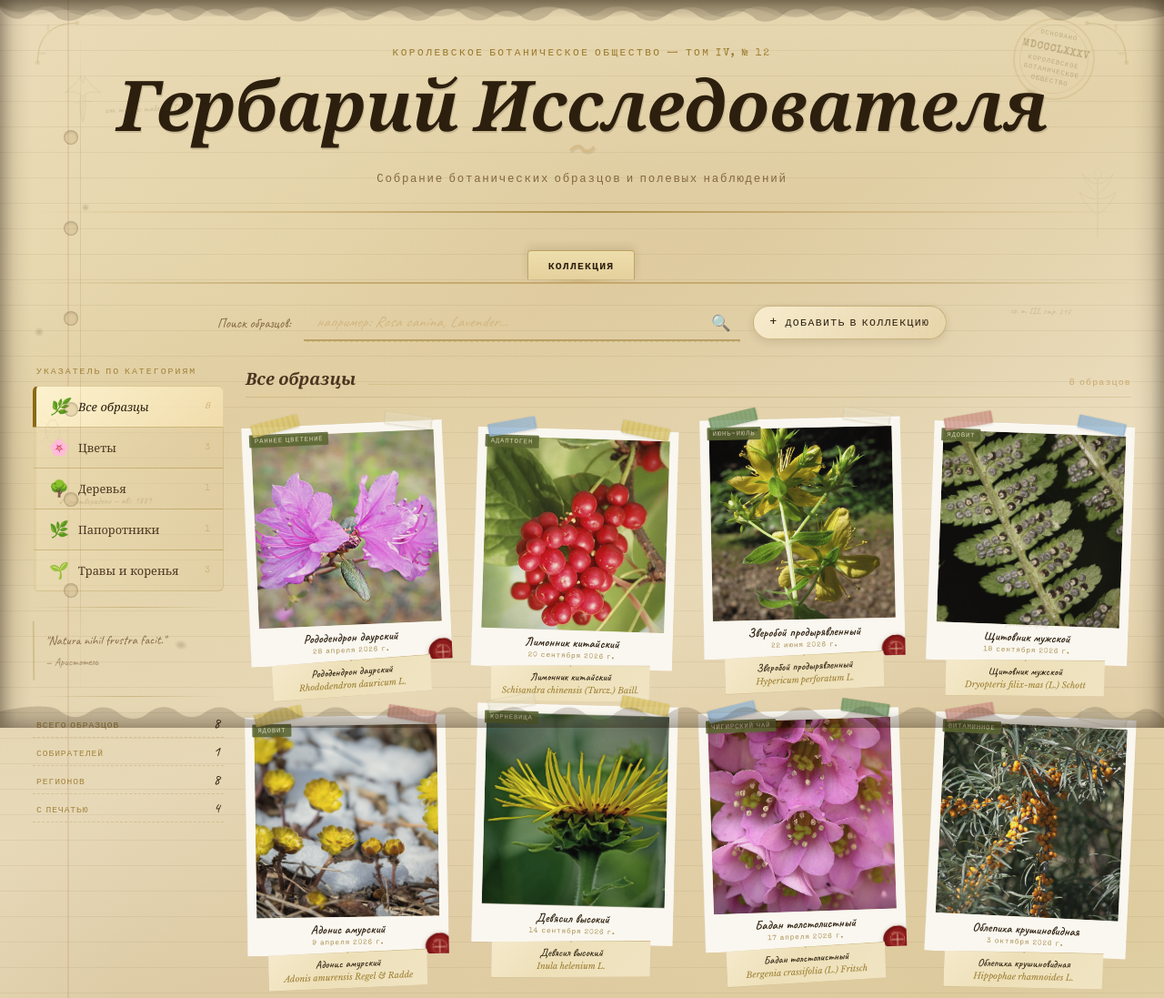
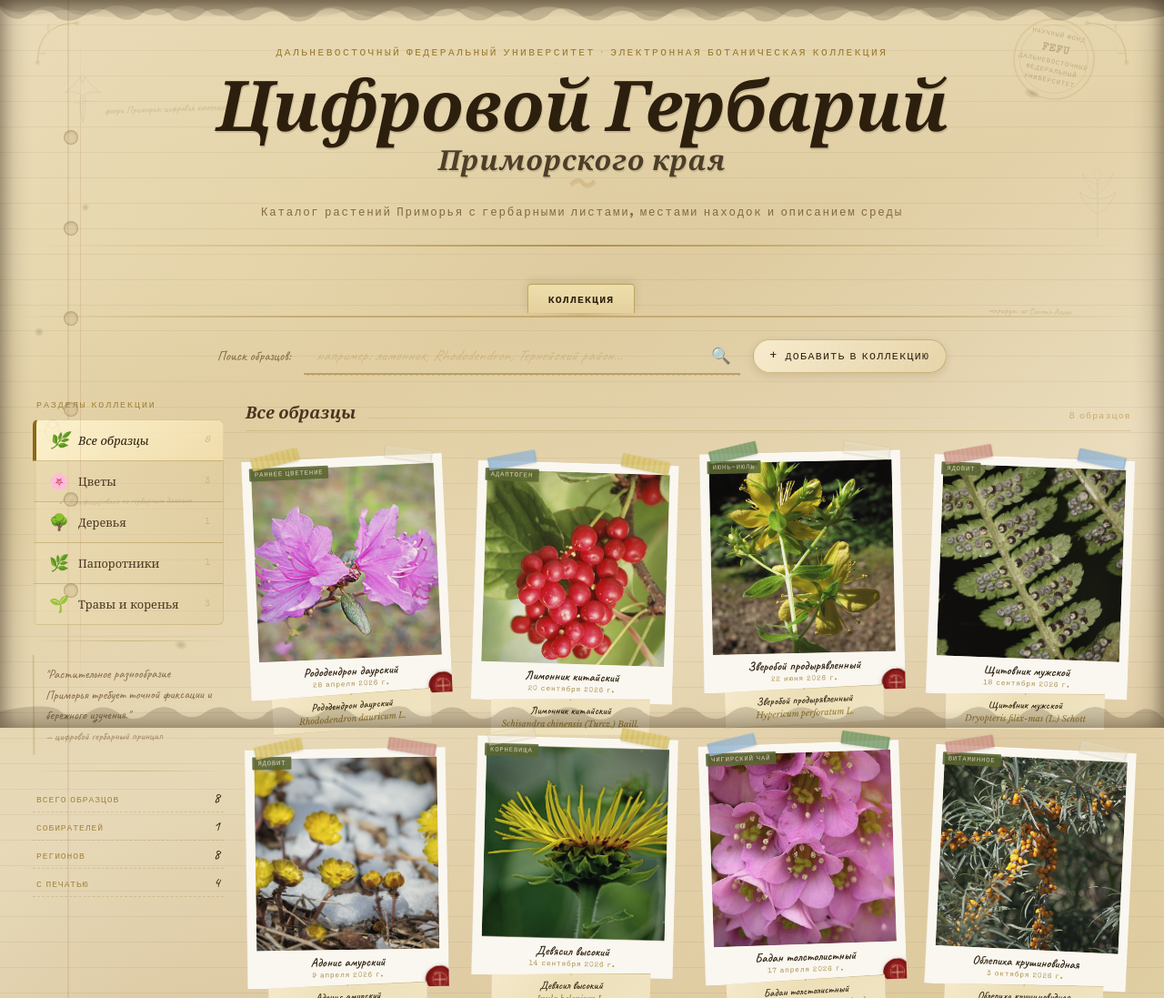
Before and after one commit to AYUREVA/Digital_Herbarium, a plain HTML site: page index.html in a window 1280 px wide. Shown: the top 1097 px of the page at 91% size. Drawn offline with nearby package versions, Linux system fonts and the light colour scheme; a web font is replaced by a local one.

Commit message:
Release v1.1

```diff
--- a/index.html
+++ b/index.html
@@ -3,7 +3,7 @@
   <head>
     <meta charset="UTF-8" />
     <meta name="viewport" content="width=device-width, initial-scale=1.0" />
-    <title>Гербарий Исследователя — Ботанический Полевой Журнал</title>
+    <title>Цифровой Гербарий Приморского края — Коллекция ДВФУ</title>
     <link rel="preconnect" href="https://fonts.googleapis.com" />
     <link rel="preconnect" href="https://fonts.gstatic.com" crossorigin />
     <link href="https://fonts.googleapis.com/css2?family=Special+Elite&family=Caveat:wght@400;500;600;700&family=Playfair+Display:ital,wght@0,400;0,600;0,700;1,400;1,600&family=Libre+Baskerville:ital,wght@0,400;0,700;1,400&family=IM+Fell+English:ital@0;1&family=Architects+Daughter&display=swap" rel="stylesheet" />
--- a/script.js
+++ b/script.js
@@ -229,10 +229,10 @@ function backgroundDecorationsMarkup() {
       <svg class="bg-sketch" style="top: 22%; right: 3%; width: 70px; height: 90px; opacity: 0.065;" viewBox="0 0 70 90" fill="none" xmlns="http://www.w3.org/2000/svg"><path d="M35 85 L35 20" stroke="#3c2a10" stroke-width="0.8"></path><path d="M35 60 Q20 50 15 35 Q28 45 35 42 Q42 45 55 35 Q50 50 35 60Z" stroke="#3c2a10" stroke-width="0.7" fill="rgba(60,42,16,0.04)"></path><path d="M35 38 Q22 28 18 15 Q30 28 35 26 Q40 28 52 15 Q48 28 35 38Z" stroke="#3c2a10" stroke-width="0.6" fill="rgba(60,42,16,0.03)"></path><ellipse cx="35" cy="16" rx="4" ry="6" stroke="#3c2a10" stroke-width="0.5"></ellipse></svg>
       <svg class="bg-sketch" style="top: 55%; left: 2%; width: 65px; height: 65px; opacity: 0.06;" viewBox="0 0 65 65" fill="none" xmlns="http://www.w3.org/2000/svg"><ellipse cx="32" cy="34" rx="8" ry="12" stroke="#3c2a10" stroke-width="0.7" fill="rgba(60,42,16,0.03)"></ellipse><ellipse cx="32" cy="26" rx="5" ry="5" stroke="#3c2a10" stroke-width="0.6" fill="rgba(60,42,16,0.03)"></ellipse><line x1="30" y1="30" x2="18" y2="22" stroke="#3c2a10" stroke-width="0.5"></line><line x1="30" y1="34" x2="16" y2="34" stroke="#3c2a10" stroke-width="0.5"></line><line x1="30" y1="38" x2="18" y2="46" stroke="#3c2a10" stroke-width="0.5"></line><line x1="34" y1="30" x2="46" y2="22" stroke="#3c2a10" stroke-width="0.5"></line><line x1="34" y1="34" x2="48" y2="34" stroke="#3c2a10" stroke-width="0.5"></line><line x1="34" y1="38" x2="46" y2="46" stroke="#3c2a10" stroke-width="0.5"></line><line x1="30" y1="22" x2="22" y2="14" stroke="#3c2a10" stroke-width="0.4"></line><line x1="34" y1="22" x2="42" y2="14" stroke="#3c2a10" stroke-width="0.4"></line><circle cx="22" cy="14" r="1" fill="#3c2a10" opacity="0.3"></circle><circle cx="42" cy="14" r="1" fill="#3c2a10" opacity="0.3"></circle></svg>
       <svg class="bg-sketch" style="top: 75%; right: 4%; width: 90px; height: 70px; opacity: 0.055;" viewBox="0 0 90 70" fill="none" xmlns="http://www.w3.org/2000/svg"><path d="M10 60 Q25 45 40 40 Q55 35 70 25 Q75 20 80 12" stroke="#3c2a10" stroke-width="0.9" fill="none"></path><path d="M40 40 Q32 30 28 20" stroke="#3c2a10" stroke-width="0.6" fill="none"></path><path d="M55 35 Q60 28 58 18" stroke="#3c2a10" stroke-width="0.6" fill="none"></path><circle cx="28" cy="20" r="3.5" stroke="#3c2a10" stroke-width="0.5" fill="rgba(60,42,16,0.06)"></circle><circle cx="25" cy="15" r="3.5" stroke="#3c2a10" stroke-width="0.5" fill="rgba(60,42,16,0.06)"></circle><circle cx="32" cy="14" r="3.5" stroke="#3c2a10" stroke-width="0.5" fill="rgba(60,42,16,0.06)"></circle><circle cx="58" cy="18" r="3" stroke="#3c2a10" stroke-width="0.5" fill="rgba(60,42,16,0.06)"></circle><circle cx="55" cy="13" r="3" stroke="#3c2a10" stroke-width="0.5" fill="rgba(60,42,16,0.06)"></circle></svg>
-      <div class="page-annotation" style="top: 14%; left: 9%; transform: rotate(-2deg); font-size: 0.68rem;">см. также: табл. XLIV</div>
-      <div class="page-annotation" style="top: 42%; right: 8%; transform: rotate(1.5deg); font-size: 0.60rem;">ср. т. III, стр. 217</div>
-      <div class="page-annotation" style="top: 68%; left: 5%; transform: rotate(-1deg); font-size: 0.65rem;">✓ подтверждено — авг. 1889</div>
-      <div class="page-annotation" style="top: 85%; right: 10%; transform: rotate(2deg); font-size: 0.58rem;">? уточнить среду</div>
+      <div class="page-annotation" style="top: 14%; left: 9%; transform: rotate(-2deg); font-size: 0.68rem;">флора Приморья: цифровая коллекция</div>
+      <div class="page-annotation" style="top: 42%; right: 8%; transform: rotate(1.5deg); font-size: 0.60rem;">маршрут: юг Сихотэ-Алиня</div>
+      <div class="page-annotation" style="top: 68%; left: 5%; transform: rotate(-1deg); font-size: 0.65rem;">✓ верифицировано по гербарным данным</div>
+      <div class="page-annotation" style="top: 85%; right: 10%; transform: rotate(2deg); font-size: 0.58rem;">экосистема: лес, луг, побережье</div>
     </div>
   `;
 }
@@ -445,15 +445,18 @@ function renderShell() {
         <div class="corner-deco corner-deco-tl" aria-hidden="true">${cornerDecoMarkup()}</div>
         <div class="corner-deco corner-deco-tr" aria-hidden="true">${cornerDecoMarkup()}</div>
         <div class="header-stamp" aria-hidden="true">
-          <span>Основано</span>
-          <span style="font-size: 0.7rem; font-weight: bold; display: block; margin-top: 2px;">MDCCCLXXXV</span>
-          <span>Королевское</span>
-          <span>Ботаническое</span>
-          <span>Общество</span>
+          <span>Научный фонд</span>
+          <span style="font-size: 0.7rem; font-weight: bold; display: block; margin-top: 2px;">FEFU</span>
+          <span>Дальневосточный</span>
+          <span>Федеральный</span>
+          <span>Университет</span>
         </div>
-        <p class="header-eyebrow">Королевское ботаническое общество — Том IV, № 12</p>
-        <h1 class="header-title">Гербарий Исследователя</h1>
-        <p class="header-subtitle">Собрание ботанических образцов и полевых наблюдений</p>
+        <p class="header-eyebrow">Дальневосточный федеральный университет · Электронная ботаническая коллекция</p>
+        <h1 class="header-title">
+          <span class="header-title-main">Цифровой Гербарий</span>
+          <span class="header-title-sub">Приморского края</span>
+        </h1>
+        <p class="header-subtitle">Каталог растений Приморья с гербарными листами, местами находок и описанием среды</p>
       </header>
 
       <nav class="herb-nav-wrapper" aria-label="Главная навигация" id="navTabs"></nav>
@@ -466,7 +469,7 @@ function renderShell() {
             class="search-input"
             id="searchInput"
             type="text"
-            placeholder="например: Rosa canina, Lavender…"
+            placeholder="например: лимонник, Rhododendron, Тернейский район…"
             aria-label="Поиск по образцам растений"
           />
           <span class="search-icon" aria-hidden="true">🔍</span>
@@ -476,12 +479,12 @@ function renderShell() {
 
       <div class="herb-main-layout">
         <aside class="herb-sidebar" aria-label="Фильтр по категориям">
-          <p class="sidebar-heading">Указатель по категориям</p>
+          <p class="sidebar-heading">Разделы коллекции</p>
           <div id="categoryTabs"></div>
           <div class="sidebar-divider" aria-hidden="true"></div>
           <p class="sidebar-note">
-            "Natura nihil frustra facit."<br />
-            <span style="font-size: 0.76rem; opacity: 0.7;">— Аристотель</span>
+            "Растительное разнообразие Приморья требует точной фиксации и бережного изучения."<br />
+            <span style="font-size: 0.76rem; opacity: 0.7;">— цифровой гербарный принцип</span>
           </p>
           <div class="sidebar-divider" aria-hidden="true"></div>
           <div class="sidebar-stat">
@@ -514,8 +517,8 @@ function renderShell() {
 
       <footer class="herb-footer">
         <div class="footer-flourish" aria-hidden="true">✦ ✧ ✦</div>
-        <p class="footer-text">Гербарий Исследователя — Издание Королевского ботанического общества</p>
-        <p class="footer-edition"><em>Четвёртое издание, MDCCCLXXXIX &nbsp;·&nbsp; Все образцы подтверждены полевой перепиской</em></p>
+        <p class="footer-text">Цифровой Гербарий Приморского края — проект Дальневосточного федерального университета</p>
+        <p class="footer-edition"><em>Электронное издание &nbsp;·&nbsp; Гербарные образцы, полевые наблюдения и локальные данные по флоре региона</em></p>
         <svg aria-hidden="true" viewBox="0 0 300 40" style="width: 280px; height: 36px; margin: 14px auto 0px; display: block; opacity: 0.18;" fill="none" xmlns="http://www.w3.org/2000/svg">
           <path d="M150 20 Q130 10 110 15 Q90 20 70 12 Q50 5 30 15 Q15 22 5 18" stroke="#5c4008" stroke-width="1"></path>
           <path d="M150 20 Q170 10 190 15 Q210 20 230 12 Q250 5 270 15 Q285 22 295 18" stroke="#5c4008" stroke-width="1"></path>
--- a/styles.css
+++ b/styles.css
@@ -242,6 +242,19 @@ body::after {
   position: relative;
 }
 
+.header-title-main,
+.header-title-sub {
+  display: block;
+}
+
+.header-title-sub {
+  font-size: clamp(1.15rem, 2.5vw, 1.9rem);
+  line-height: 1;
+  letter-spacing: 0.03em;
+  margin-top: 6px;
+  opacity: 0.82;
+}
+
 /* Ink-scratch underline effect */
 .header-title::after {
   content: '〜';
```
